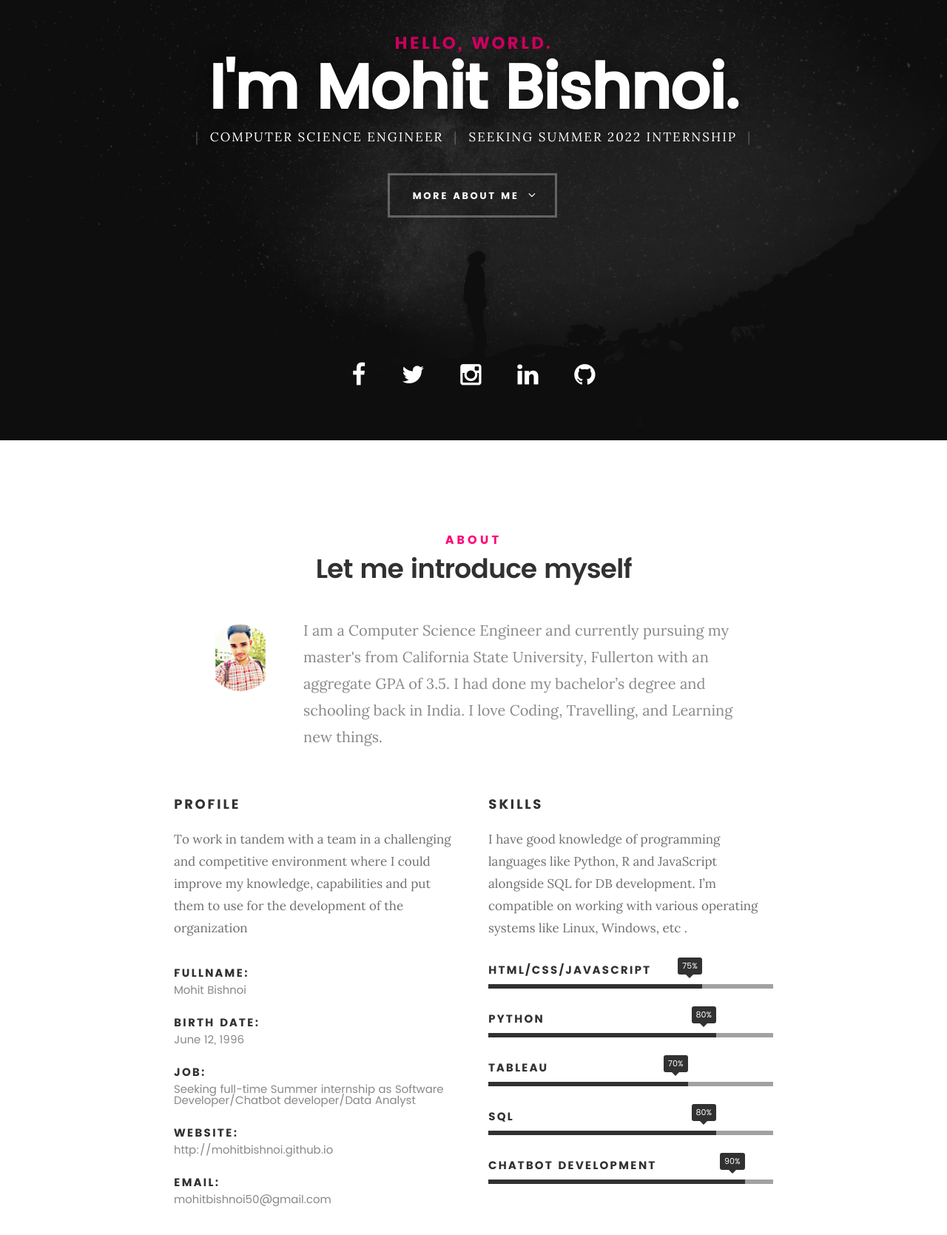
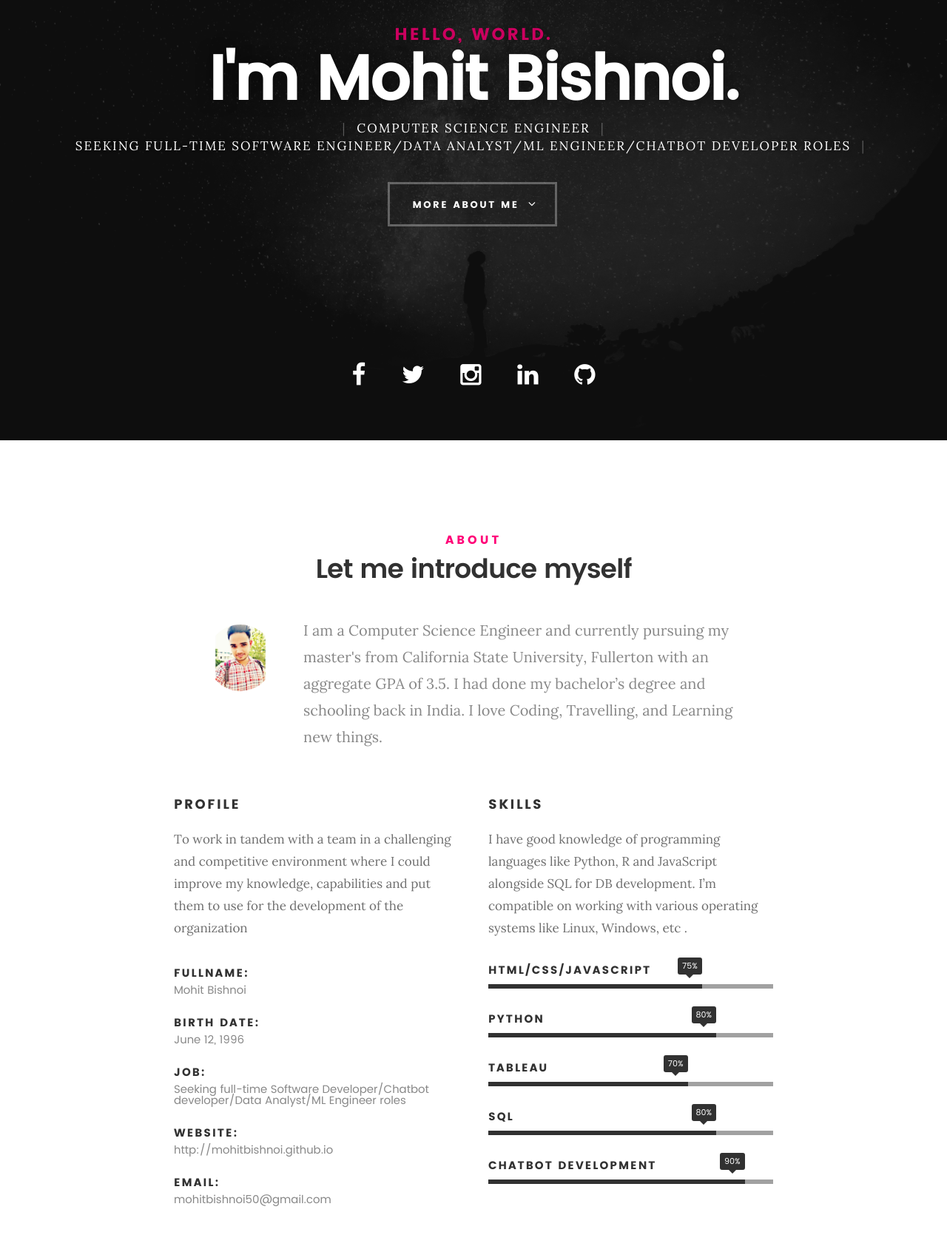
Before and after one commit to mohitbishnoi/mohitbishnoi.github.io, a plain HTML site: page index.html in a window 1280 px wide. Shown: the part 205-1874 px from the top of the page at 74% size. Drawn offline with Linux system fonts and the light colour scheme; files whose address does not match are found by name.

Commit message:
Add files via upload

```diff
--- a/index.html
+++ b/index.html
@@ -78,7 +78,7 @@
 
 	   			<p class="intro-position">
 	   				<span>Computer Science Engineer</span>
-	   				<span>Seeking Summer 2022 Internship</span>
+	   				<span>Seeking full-time Software engineer/Data Analyst/ML Engineer/Chatbot Developer roles</span>
 	   			</p>
 
 	   			<a class="button stroke smoothscroll" href="#about" title="">More About Me</a>
@@ -147,7 +147,7 @@ to use for the development of the organization</p>
    				</li>
    				<li>
    					<strong>Job:</strong>
-   					<span>Seeking full-time Summer internship as Software Developer/Chatbot developer/Data Analyst</span>
+   					<span>Seeking full-time Software Developer/Chatbot developer/Data Analyst/ML Engineer roles</span>
    				</li>
    				<li>
    					<strong>Website:</strong>
```
